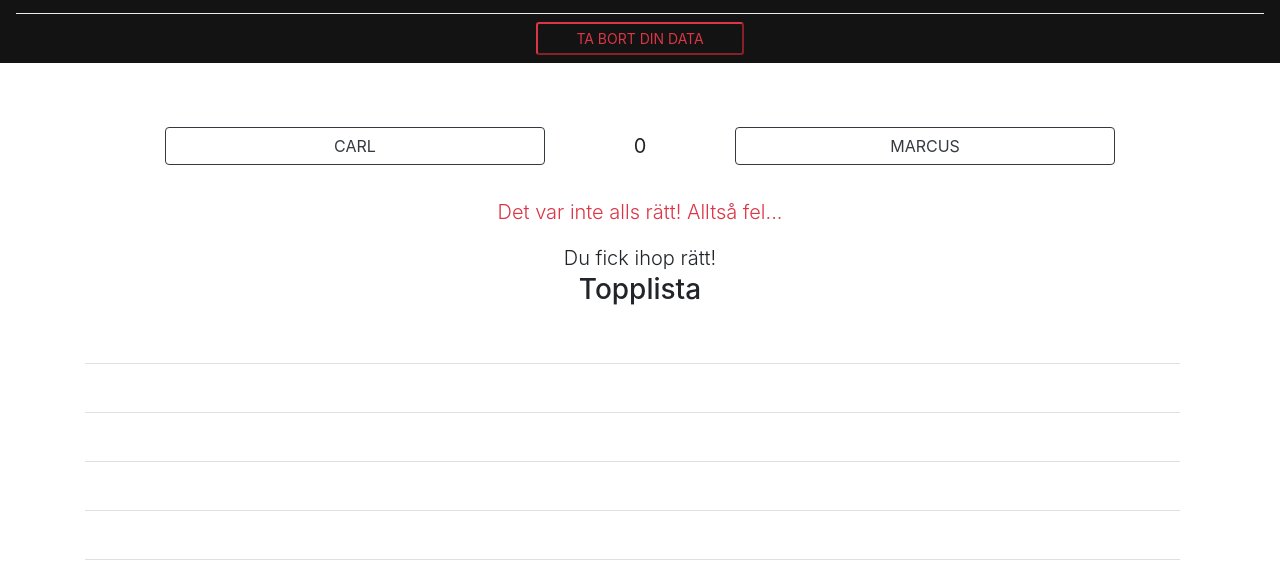
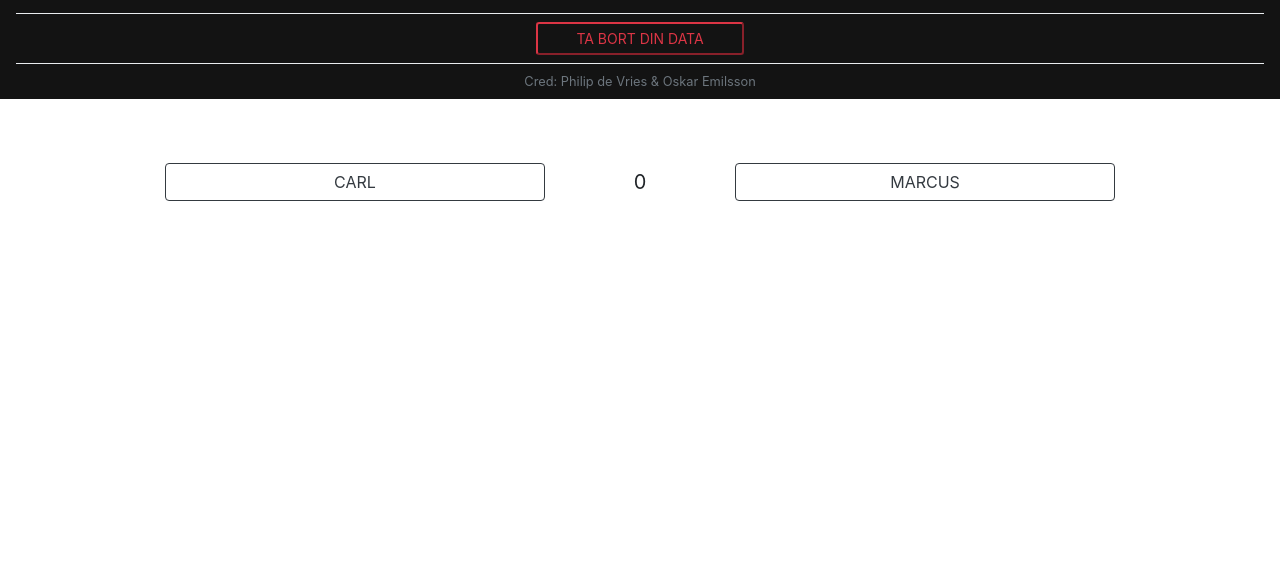
Before and after one commit to Philipdev95/TombolaPodcastQuotes, a plain HTML site: page index.html in a window 1280 px wide. Both pictures are taken after a click on the button "Toggle navigation". Shown: the part 230-800 px from the top of the page. Drawn offline with nearby package versions, Linux system fonts and the light colour scheme; no server answers.

Commit message:
small fixes

```diff
--- a/index.html
+++ b/index.html
@@ -45,6 +45,9 @@
 				</a>
 				<div class="dropdown-divider"></div>
 				<button id="clear-points" type="button" class="col-10 offset-1 col-lg-2 offset-lg-5 btn-sm btn-outline-danger" data-toggle="collapse" data-target="#navbarNavAltMarkup">TA BORT DIN DATA</button>
+
+				<div class="dropdown-divider"></div>
+				<small class="col-12 text-center text-secondary">Cred: Philip de Vries & Oskar Emilsson</small>
 			</div>
 		</div>
 	</nav>
@@ -66,7 +69,7 @@
 		<div id="next-div" class="row hidden">
 			<button id="next" type="button" class="btn-mg col-4 offset-4 btn btn-outline-dark">NÄSTA</button>
     </div>
-    <div id="end" class="row text-center">
+    <div id="end" class="row text-center hidden">
       <div id="wrong-answer" class="lead col-12 text-center p-3 mt-3 text-danger">Det var inte alls rätt! Alltså fel...</div>
       <div id="total-points" class="lead col-12 text-center">Du fick ihop <span></span> rätt!</div>
 			<form id="add-form" class="col-12 hidden">
```
